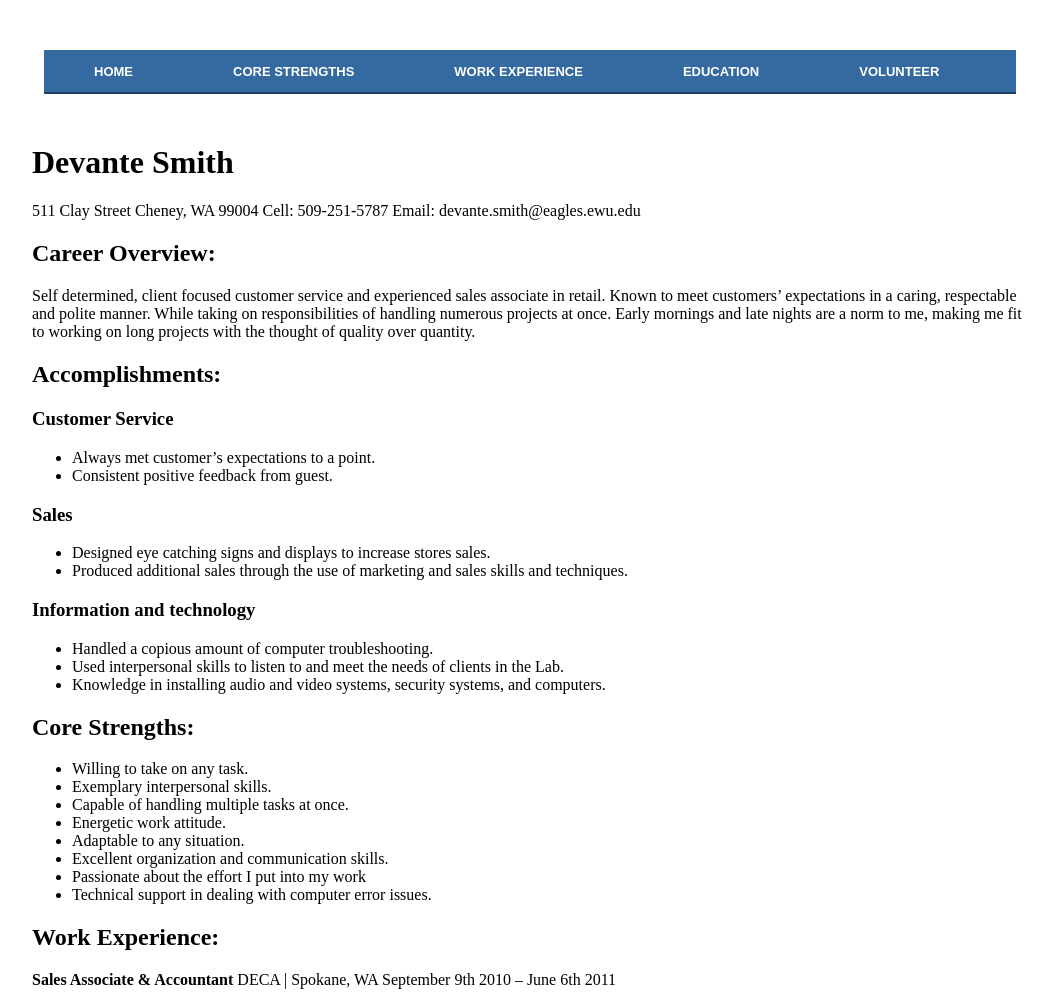
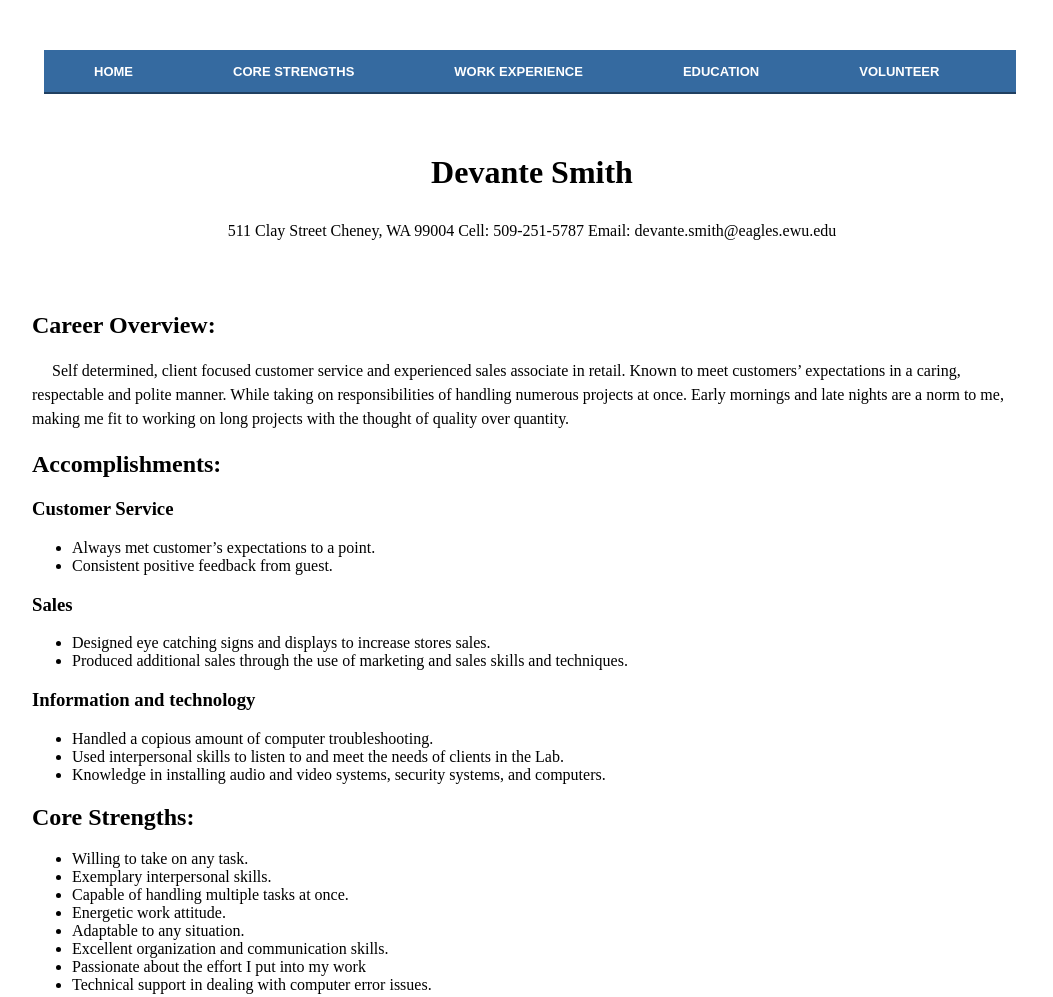
Before and after one commit to devantes/p2-resume, a plain HTML site: page index.html in a window 1280 px wide. Shown: the top 997 px of the page, without its empty margins (108-1161 px from the left). Drawn offline with Linux system fonts and the light colour scheme; a web font is replaced by a local one.

Commit message:
adduced line height, padding to h1
along with added a page break to give space between heading 1 and
career overview

```diff
--- a/css/styles.css
+++ b/css/styles.css
@@ -52,7 +52,17 @@ font-family: 'Headland One', serif;}
 .showgrid {
 	background: url("../img/grid-bg.png") repeat-y;
 } */
+#home  {
+	text-align: center;
+	padding: 10px;
+}
 
+
+
+p {
+line-height: 1.5rem;
+text-indent: 20px;
+}
 
 .education {
 
--- a/index.html
+++ b/index.html
@@ -30,8 +30,8 @@
 
 <h1 id="home">Devante Smith</h1>
 
-	<p>511 Clay Street Cheney, WA 99004
-	Cell: 509-251-5787  Email: devante.smith@eagles.ewu.edu</p>
+	<p ><center> 511 Clay Street Cheney, WA 99004
+	Cell: 509-251-5787  Email: devante.smith@eagles.ewu.edu</center></p><br></br>
 
 <h2>Career Overview:</h2>
 
@@ -98,7 +98,7 @@
 
 
 <p class="education">John R. Rogers High School      Spokane, WA         June 10th 2011</p>
-High School Diploma
+ <p>High School Diploma</p>
 
 
 <h2 id="vol">Activities and Volunteer work</h2>
```
